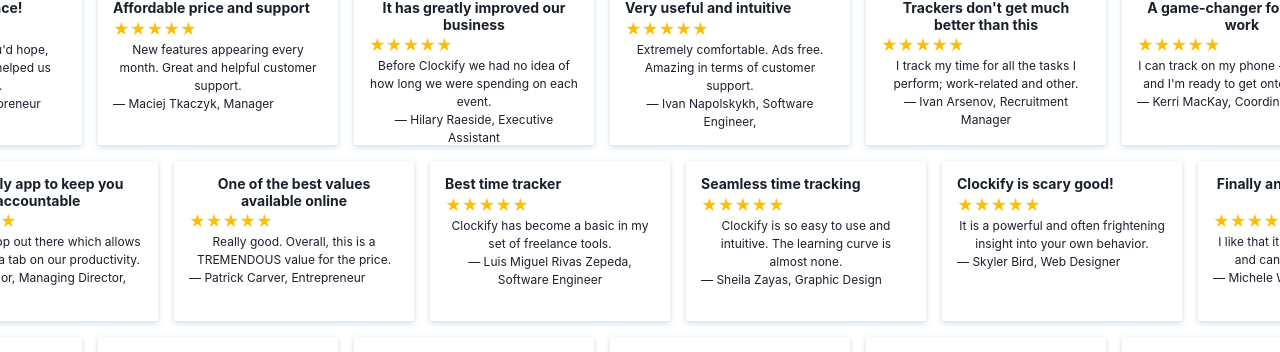
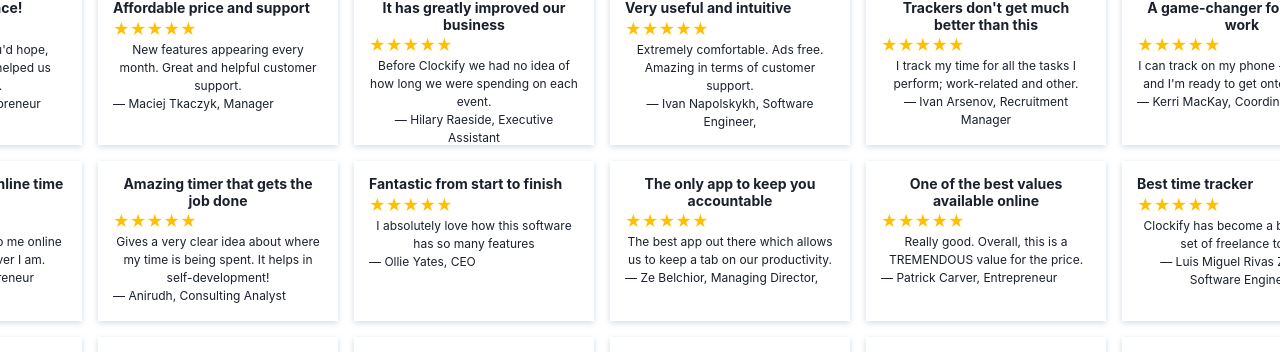
Before and after one commit to ManishSingh64/robust-pen-8778, a React (Create React App) app in the folder frontend/: page / in a window 1280 px wide. Shown: the part 6520-6872 px from the top of the page. Built offline with nearby package versions, Linux system fonts and the light colour scheme.

Commit message:
Update Home.jsx

```diff
--- a/frontend/src/pages/Home.jsx
+++ b/frontend/src/pages/Home.jsx
@@ -858,7 +858,7 @@
         </Box>
       </Flex>
       <Testimonials data={reviewR1} direction={"right"} />
-      <Testimonials data={reviewR2} direction={"left"} />
+      <Testimonials data={reviewR2} direction={"right"} />
       <Testimonials data={reviewR3} direction={"right"} />
       <Heading
         mt={20}
```
